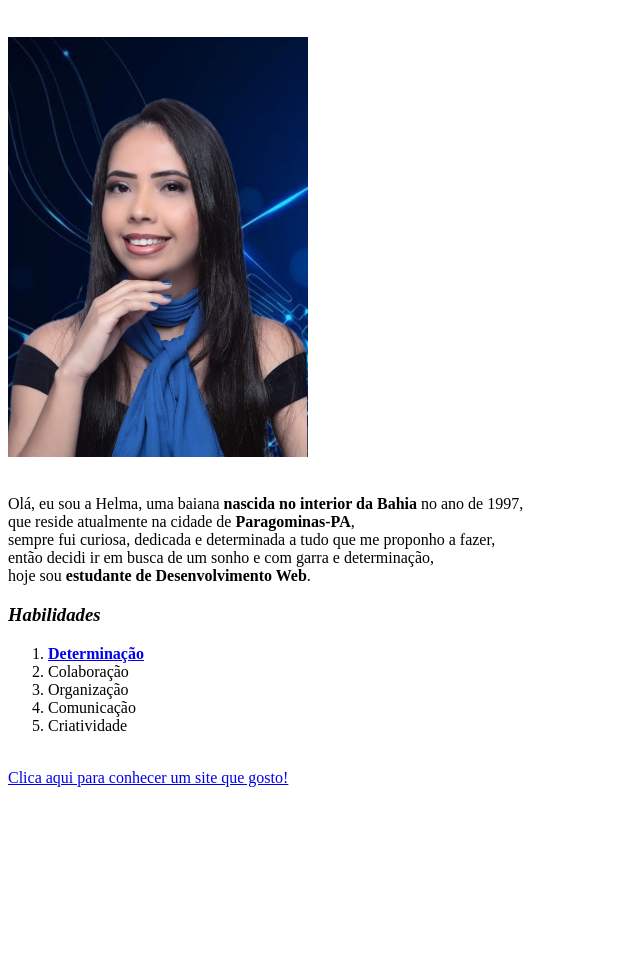
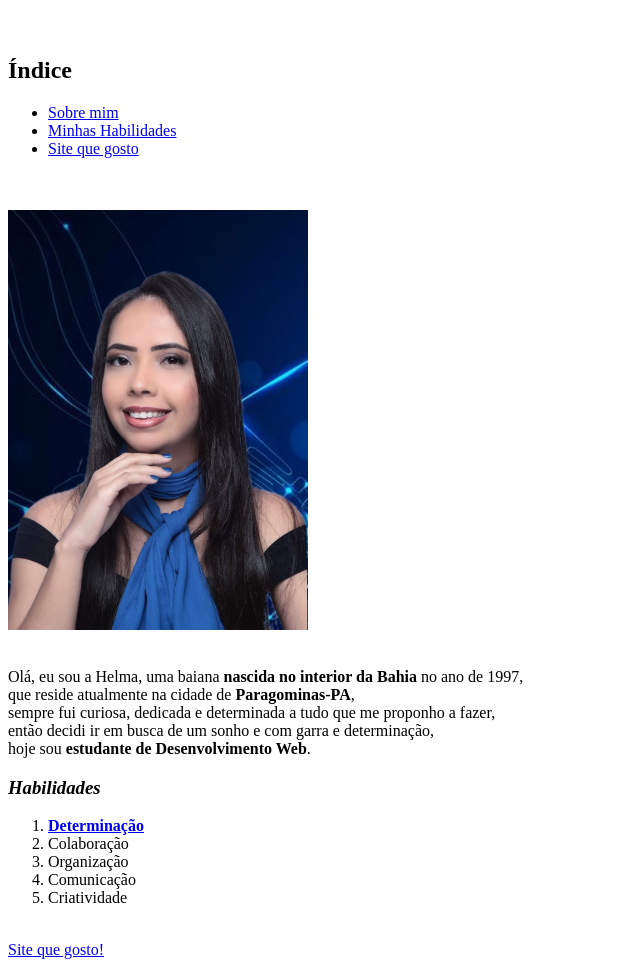
Before and after one commit to helmatrindade/helmatrindade.github.io, a plain HTML site: page index.html in a window 1280 px wide. Shown: the part 61-1028 px from the top of the page, without its empty margins (0-640 px from the left). Before the commit the page ends 856 px from the top, so only its background shows below. Drawn offline with Linux system fonts and the light colour scheme.

Commit message:
Adiciona link interno para seções

```diff
--- a/index.html
+++ b/index.html
@@ -4,13 +4,24 @@
     <meta charset="UTF-8">
     <title>Portfolio</title>
 </head>
-<body></body>
+<body>
     <h1>Helma Trindade Caires Almeida</h1>
-    <br>    <img src="helma.jpeg" alt="Helma Trindade, estudante de desenvolvimento Web" width="300px">
+    <br>
+    <h2>Índice</h2>
+    <ul>
+        <li> <a href="#helma1">Sobre mim</a></li>
+        <li> <a href="#helma2">Minhas Habilidades</a></li>
+        <li> <a href="#helma3">Site que gosto</a></li>
+
+    </ul>
+
+    <br>
+  <br>
+    <img src="helma.jpeg" alt="Helma Trindade, estudante de desenvolvimento Web" width="300px">
     <br>
     <br>
-    <p>Olá, eu sou a Helma, uma baiana <strong>nascida no interior da Bahia</strong> no ano de 1997,<br> que reside atualmente na cidade de <strong>Paragominas-PA</strong>,<br>sempre fui curiosa, dedicada e determinada a tudo que me proponho a fazer,<br> então decidi ir em busca de um sonho e com garra e determinação,<br> hoje sou <strong>estudante de Desenvolvimento Web</strong>.</p>
-    <h3><em>Habilidades</em></h3>
+    <p> <a name="helma1">Olá, eu sou a Helma, uma baiana <strong>nascida no interior da Bahia</strong> no ano de 1997,<br> que reside atualmente na cidade de <strong>Paragominas-PA</strong>,<br>sempre fui curiosa, dedicada e determinada a tudo que me proponho a fazer,<br> então decidi ir em busca de um sonho e com garra e determinação,<br> hoje sou <strong>estudante de Desenvolvimento Web</strong>.</a></p>
+    <h3><a name="helma2"><em>Habilidades</em></a></h3>
     <ol>
         <li><strong><a href="helma.jpeg">Determinação</a></strong></li>
         <li>Colaboração</li>
@@ -19,6 +30,6 @@
         <li>Criatividade</li>
     </ol>
     <br>
-    <a href="https://www.einerd.com.br/secao/cinema-tv/">Clica aqui para conhecer um site que gosto!</a>
+    <a name="helma3"> <a href="https://www.einerd.com.br/secao/cinema-tv/" target="_blank">Site que gosto!</a> </a>
 </body>
 </html>
```
